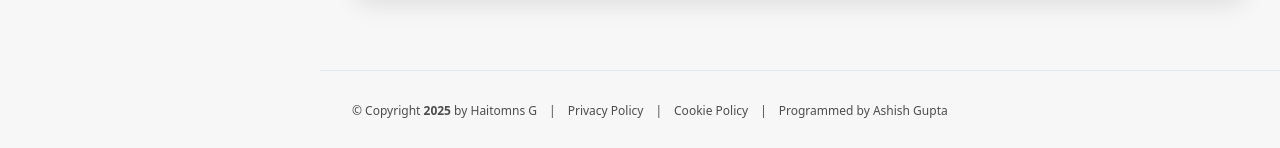
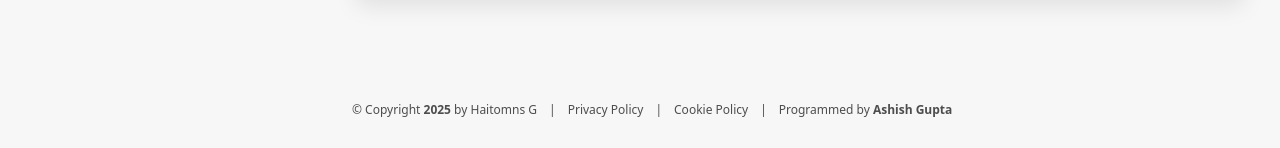
Before and after one commit to haitomnsg/haitomnsPortfolio, a React app: page /projects in a window 1280 px wide. Shown: the part 1276-1424 px from the top of the page. Built offline with nearby package versions, Linux system fonts and the light colour scheme; the HTML template or start-up script is replaced by a standard one; a web font is replaced by a local one.

Commit message:
[dyad] Updated footer text styling and removed top border - wrote 1 file(s)

```diff
--- a/src/components/Footer.tsx
+++ b/src/components/Footer.tsx
@@ -1,11 +1,11 @@
 import React from 'react';
-import { Link } from 'react-router-dom'; // Import Link for internal navigation
+import { Link } from 'react-router-dom';
 
 const Footer = () => {
   const currentYear = new Date().getFullYear();
 
   return (
-    <footer className="py-8 mt-12 border-t border-border">
+    <footer className="py-8 mt-12"> {/* Removed border-t border-border */}
       <div className="container mx-auto px-4 sm:px-6 lg:px-8">
         <div className="flex flex-col md:flex-row items-center justify-center md:justify-start space-y-2 md:space-y-0 md:space-x-3 text-xs text-muted-foreground">
           {/* Copyright */}
@@ -17,7 +17,7 @@ const Footer = () => {
           <span className="hidden md:inline">|</span>
 
           {/* Privacy Policy Link */}
-          <Link to="#" className="hover:text-foreground transition-colors"> {/* Placeholder link */}
+          <Link to="#" className="hover:text-foreground transition-colors">
             Privacy Policy
           </Link>
 
@@ -34,7 +34,7 @@ const Footer = () => {
 
           {/* Programmed By */}
           <p className="text-center md:text-left">
-            Programmed by Ashish Gupta
+            Programmed by <span className="font-bold">Ashish Gupta</span>
           </p>
         </div>
       </div>
```
